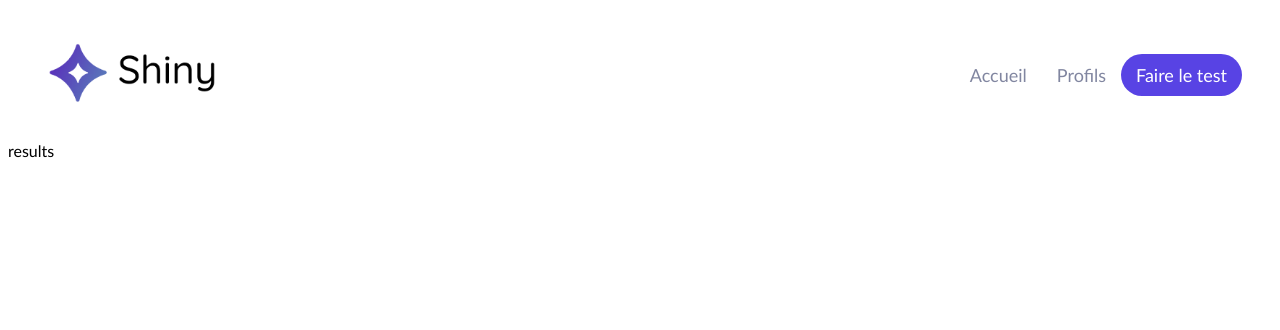
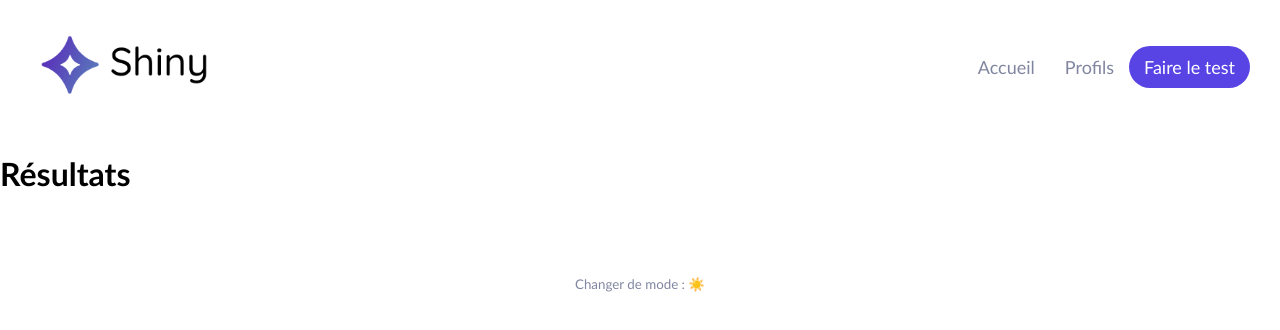
Before and after one commit to hamzaAqu/shiny-agency.github.io, a React (Create React App) app in the folder shiny-agency/: page /results in a window 1280 px wide. Shown: the top 330 px of the page. Built offline with nearby package versions, Linux system fonts and the light colour scheme.

Commit message:
utiliser le hook useContext pour creer deux contextes theme et survey

```diff
--- /dev/null
+++ b/shiny-agency/src/components/Footer/index.jsx
@@ -0,0 +1,33 @@
+import { useContext } from 'react'
+import { ThemeContext } from '../../utils/context'
+import styled from 'styled-components'
+import colors from '../../utils/style/colors'
+
+const FooterContainer = styled.footer`
+  display: flex;
+  flex-direction: row;
+  align-items: center;
+  justify-content: center;
+  padding-top: 60px;
+`
+
+const NightModeButton = styled.button`
+  background-color: transparent;
+  border: none;
+  cursor: pointer;
+  color: ${colors.secondary};
+`
+
+function Footer() {
+  const { toggleTheme, theme } = useContext(ThemeContext)
+
+  return (
+    <FooterContainer>
+      <NightModeButton onClick={() => toggleTheme()}>
+        Changer de mode : {theme === 'light' ? '☀️' : '🌙'}
+      </NightModeButton>
+    </FooterContainer>
+  )
+}
+
+export default Footer
--- a/shiny-agency/src/index.jsx
+++ b/shiny-agency/src/index.jsx
@@ -7,14 +7,17 @@
 import Error from './components/Error';
 import Results from './pages/Results'
 import Freelances from './pages/Freelances'
-import { createGlobalStyle } from 'styled-components';
+import Footer from './components/Footer';
+import GlobalStyle from './utils/style/GlobalStyle'
+import {ThemeProvider,SurveyProvider} from './utils/context'
 
-const GlobalStyle=createGlobalStyle`
-div{ font-family: 'Trebuchet MS', Helvetica, sans-serif;}`
+
 ReactDOM.render(
   <React.StrictMode>
 
     <Router>
+          <ThemeProvider>
+            <SurveyProvider>
             <GlobalStyle />
             <Header />
             <Switch>
@@ -34,8 +37,10 @@
               <Route>
                 <Error />
               </Route>
-
             </Switch>
+            <Footer />
+            </SurveyProvider>
+            </ThemeProvider>
 
 
     </Router>
--- a/shiny-agency/src/pages/Results/index.jsx
+++ b/shiny-agency/src/pages/Results/index.jsx
@@ -1,10 +1,15 @@
+import { useContext } from 'react'
+import { SurveyContext } from '../../utils/context'
 
+function Results() {
+  const { answers } = useContext(SurveyContext)
+  console.log(answers)
 
-function Results(){
-
-    return(
-        <div>results</div>
-    )
+  return (
+    <div>
+      <h1>Résultats</h1>
+    </div>
+  )
 }
 
 export default Results
--- a/shiny-agency/src/pages/Survey/index.jsx
+++ b/shiny-agency/src/pages/Survey/index.jsx
@@ -1,9 +1,11 @@
-import { useState, useEffect } from 'react'
+import { useState, useEffect, useContext } from 'react'
 import { useParams } from 'react-router-dom'
 import { Link } from 'react-router-dom'
 import styled from 'styled-components'
 import colors from '../../utils/style/colors'
 import { Loader } from '../../utils/style/Atoms'
+import { SurveyContext } from '../../utils/context'
+
 
 const SurveyContainer = styled.div`
   display: flex;
@@ -29,6 +31,30 @@
     margin-right: 20px;
   }
 `
+const ReplyBox = styled.button`
+  border: none;
+  height: 100px;
+  width: 300px;
+  display: flex;
+  align-items: center;
+  justify-content: center;
+  background-color: ${colors.backgroundLight};
+  border-radius: 30px;
+  cursor: pointer;
+  box-shadow: ${(props) =>
+    props.isSelected ? `0px 0px 0px 2px ${colors.primary} inset` : 'none'};
+  &:first-child {
+    margin-right: 15px;
+  }
+  &:last-of-type {
+    margin-left: 15px;
+  }
+`
+
+const ReplyWrapper = styled.div`
+  display: flex;
+  flex-direction: row;
+`
 
 function Survey() {
   const { questionNumber } = useParams()
@@ -38,6 +64,12 @@
   const [surveyData, setSurveyData] = useState({})
   const [isDataLoading, setDataLoading] = useState(false)
   const [error,setError]= useState(null)
+  const { answers, saveAnswers } = useContext(SurveyContext)
+
+
+  function saveReply(answer) {
+    saveAnswers({ [questionNumber]: answer })
+  }
 
   // Cette syntaxe permet aussi bien de faire des calls API.
   // Mais pour utiliser await dans une fonction, il faut que celle-ci soit async (pour asynchrone).
@@ -94,6 +126,8 @@
       ) : (
         <QuestionContent>{surveyData[questionNumber]}</QuestionContent>
       )}
+
+
       <LinkWrapper>
         <Link to={`/survey/${prevQuestionNumber}`}>Précédent</Link>
         {surveyData[questionNumberInt + 1] ? (
@@ -101,6 +135,20 @@
         ) : (
           <Link to="/results">Résultats</Link>
         )}
+        <ReplyWrapper>
+        <ReplyBox
+          onClick={() => saveReply(true)}
+          isSelected={answers[questionNumber] === true}
+        >
+          Oui
+        </ReplyBox>
+        <ReplyBox
+          onClick={() => saveReply(false)}
+          isSelected={answers[questionNumber] === false}
+        >
+          Non
+        </ReplyBox>
+      </ReplyWrapper>
       </LinkWrapper>
     </SurveyContainer>
   )
--- /dev/null
+++ b/shiny-agency/src/utils/context/index.jsx
@@ -0,0 +1,28 @@
+import { createContext, useState } from "react";
+
+
+export const ThemeContext = createContext()
+export const ThemeProvider = ({ children }) => {
+    const [theme, setTheme] = useState('light')
+    const toggleTheme = () => {
+        setTheme(theme === 'light' ? 'dark' : 'light')
+    }
+
+    return (
+        <ThemeContext.Provider value={{ theme, toggleTheme }}>
+            {children}
+        </ThemeContext.Provider>
+    )
+}
+
+export const SurveyContext= createContext()
+export const SurveyProvider = ({ children})=>{
+const [answers,setAnswers]=useState({})
+const saveAnswers=(newAnswers)=>{
+    setAnswers({...answers,...newAnswers})
+}
+return(
+<SurveyContext.Provider value={{answers,saveAnswers}}> {children}</SurveyContext.Provider>
+)
+
+}
--- /dev/null
+++ b/shiny-agency/src/utils/style/GlobalStyle.jsx
@@ -0,0 +1,21 @@
+import { useContext } from 'react'
+import { ThemeContext } from '../context'
+import {createGlobalStyle} from 'styled-components'
+
+const StyledGlobalStyle = createGlobalStyle`
+    * {
+      font-family: 'Trebuchet MS', Helvetica, sans-serif;
+    }
+    body {
+        background-color: ${({ isDarkMode }) =>
+          isDarkMode ? '#2F2E41' : 'white'};
+        margin: 0;
+    }
+`
+
+function GlobalStyle() {
+  const { theme } = useContext(ThemeContext)
+  return <StyledGlobalStyle isDarkMode={theme === 'dark'} />
+}
+
+export default GlobalStyle
```
